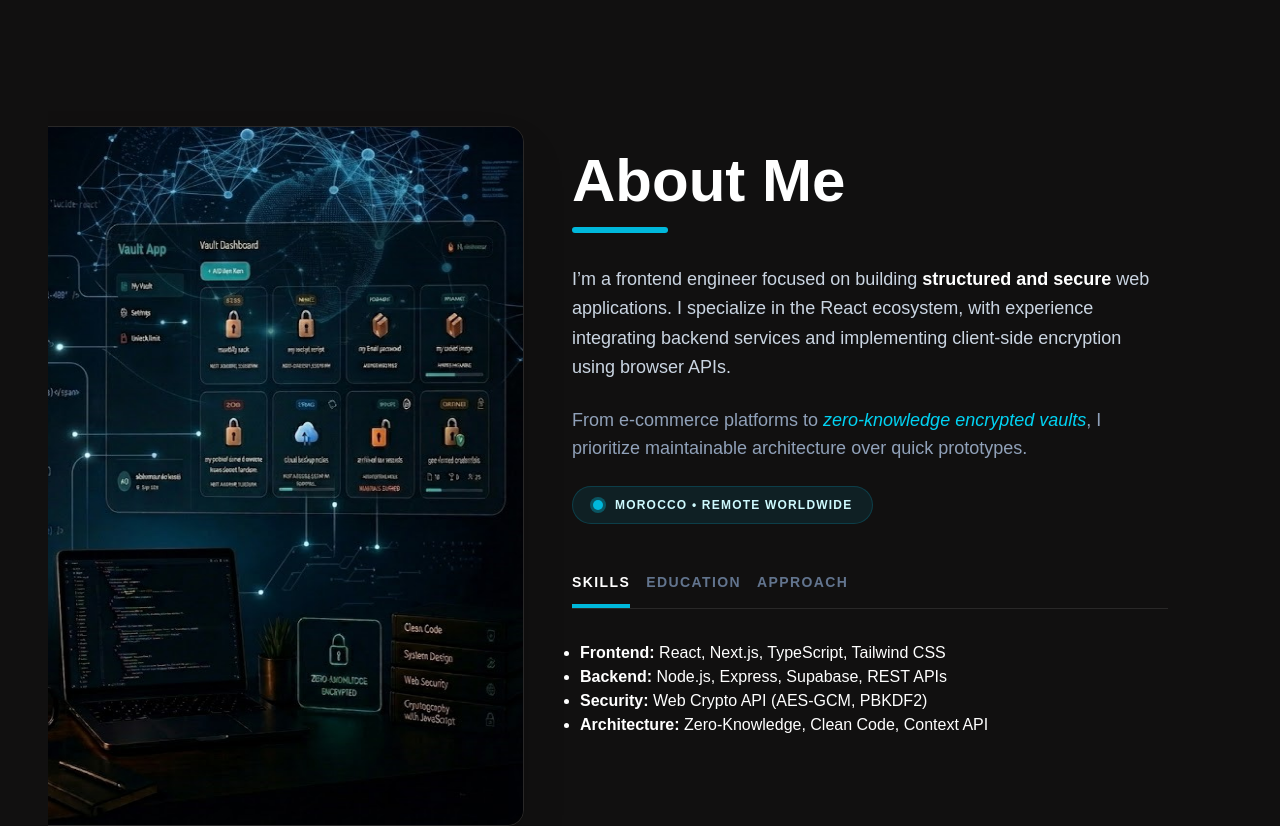
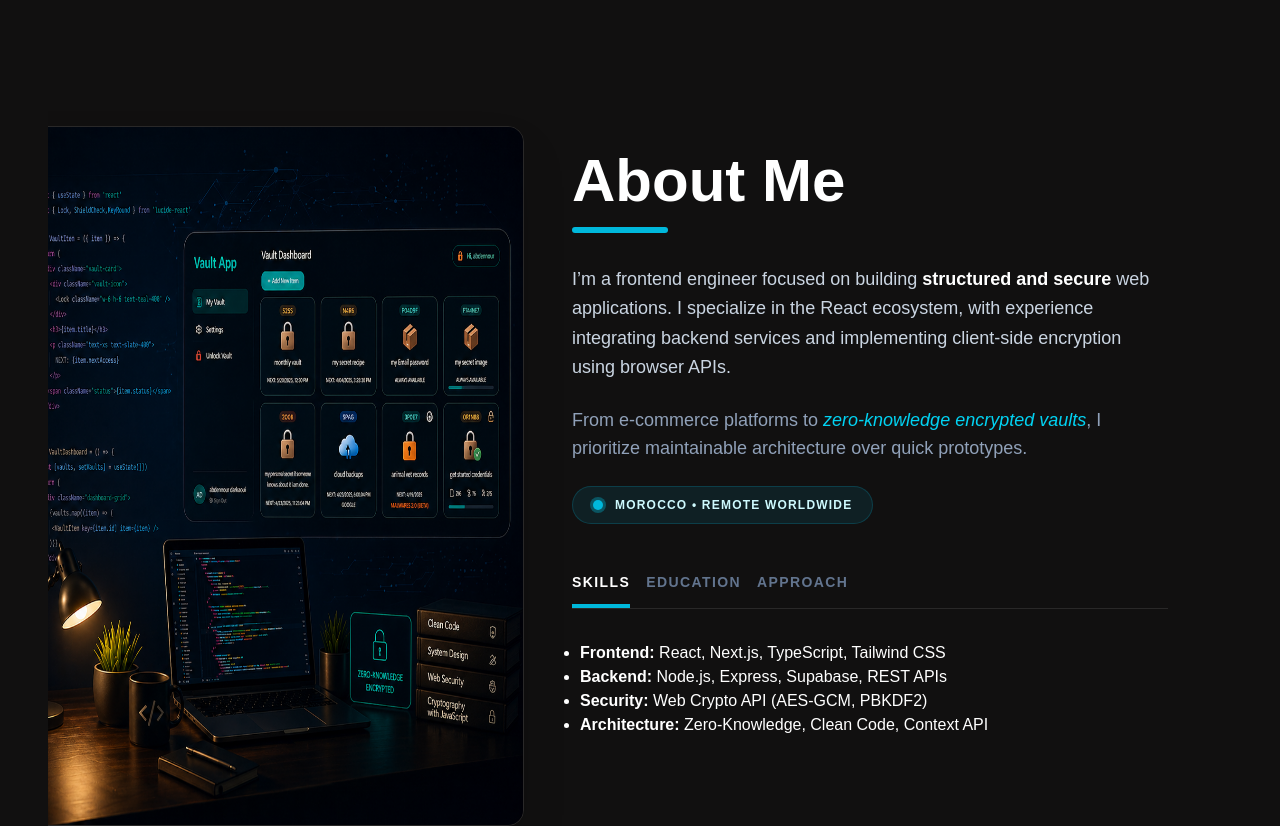
Before and after one commit to 7abd/my-portfolio, a Next.js app: page / in a window 1280 px wide. Shown: the part 620-1446 px from the top of the page. Built offline with nearby package versions, Linux system fonts and the light colour scheme.

Commit message:
feat: update AboutSection image and add new decoration5.png

```diff
--- a/app/components/AboutSection.jsx
+++ b/app/components/AboutSection.jsx
@@ -76,10 +76,10 @@ const AboutSection = () => {
 
                    rounded-r-2xl overflow-hidden border border-white/10 shadow-2xl">
       <Image
-        src="/decoration2.jpeg"
+        src="/decoration5.png"
         alt="Developer workspace"
         fill
-        className="object-fit "
+        className="object-fit"
         sizes="(max-width: 768px) 100vw, 50vw"
         priority
       />
```
Also changed, not shown: public/decoration5.png (added).
